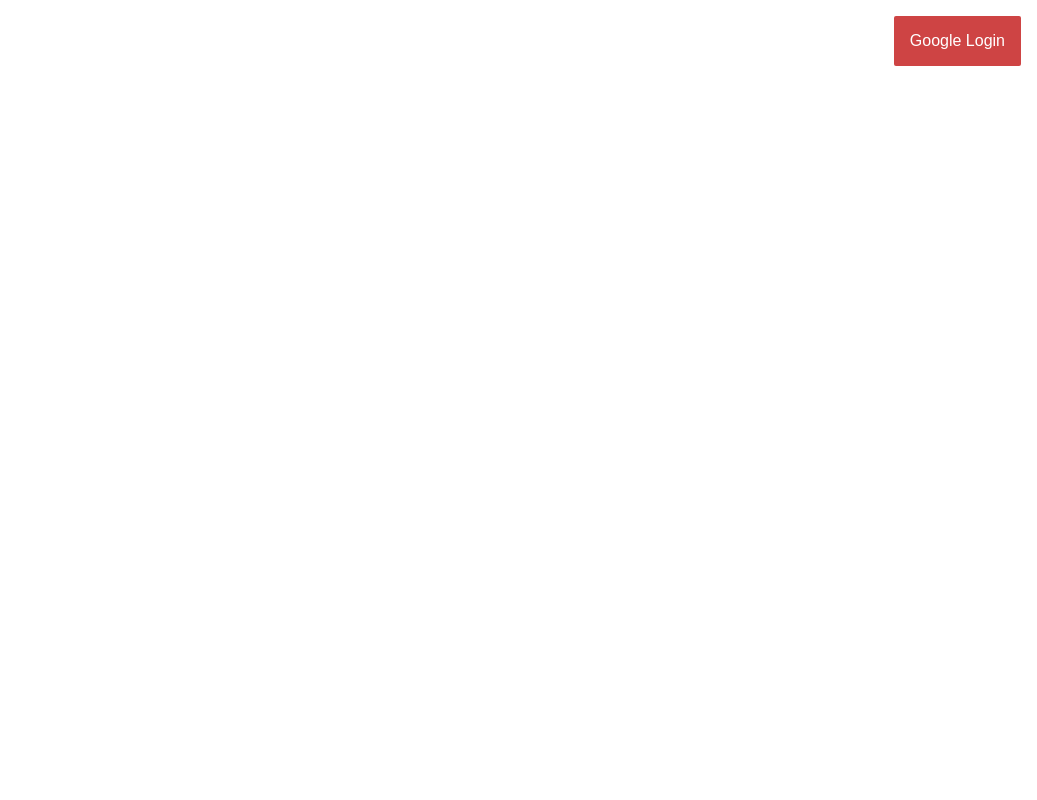
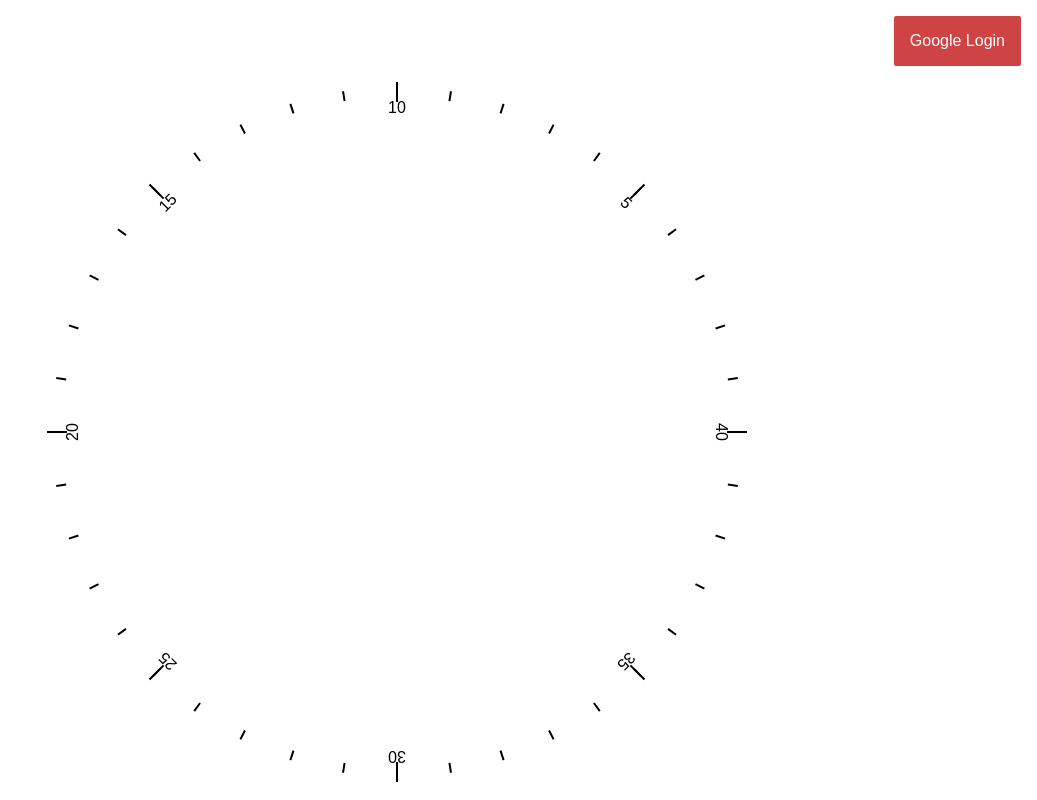
Before and after one commit to gggonzalez03/secret-message-vault, a React (Create React App) app: page / in a window 1280 px wide. Shown: the whole page, without its empty margins (243-1280 px from the left). Built offline with nearby package versions, Linux system fonts and the light colour scheme.

Commit message:
add: Added TurningDial component
As of now, the dial does not turn. However, the component is highly
customizable already. Its size depends on the radius prop that will
be passed in when it is called. Default values are set so that it won't
throw errors when tried to render without props.

```diff
--- a/package.json
+++ b/package.json
@@ -3,6 +3,7 @@
   "version": "0.1.0",
   "private": true,
   "dependencies": {
+    "prop-types": "^15.6.0",
     "react": "^16.2.0",
     "react-dom": "^16.2.0",
     "react-redux": "^5.0.6",
--- a/src/components/LoginPage/LoginPage.js
+++ b/src/components/LoginPage/LoginPage.js
@@ -2,6 +2,7 @@ import React, { Component } from 'react'
 import { connect } from 'react-redux'
 
 import GoogleLoginButton from '../GoogleLoginButton/GoogleLoginButton';
+import TurningDial from '../TurningDial/TurningDial';
 
 class LoginPage extends Component {
     state = {}
@@ -9,9 +10,21 @@ class LoginPage extends Component {
         return (
             <div style={styles.container}>
                 <div style={styles.header}>
-                    <GoogleLoginButton style={styles.loginButton}/>
+                    <GoogleLoginButton style={styles.loginButton} />
                 </div>
-
+                <div style={styles.turningDial}>
+                    <TurningDial
+                        radius={350}
+                        tickHeight={20}
+                        slices={8}
+                        inBetweenSlicesTicksCount={5}
+                        color={'black'}
+                        //knobRotation={((skill.duration / 60) / 60) * 360 * -1} //Get appropriate angle through minute value
+                        rotateOffset={90}
+                        step={5}
+                        tickWidth={2}
+                    />
+                </div>
             </div>
         )
     }
@@ -28,6 +41,10 @@ const styles = {
     },
     loginButton: {
 
+    },
+    turningDial: {
+        display: 'flex',
+        justifyContent: 'center',
     }
 }
 
--- /dev/null
+++ b/src/components/TurningDial/TurningDial.js
@@ -0,0 +1,140 @@
+import React, { Component } from 'react'
+import PropTypes from 'prop-types'
+
+class TurningDial extends Component {
+    state = {}
+
+    constructor() {
+        super()
+    }
+
+    componentWillMount() {
+        this.setState({
+            lockAngle: 0,
+            currentAngle: 0,
+            knobRotation: this.props.knobRotation || 0,
+        })
+    }
+
+    getX = (radius, angle) => {
+        return radius * Math.cos(angle * Math.PI / 180)
+    }
+    getY = (radius, angle) => {
+        return radius * Math.sin(angle * Math.PI / 180)
+    }
+    getCircleSideCoordinates = (radius, slices) => {
+        let sliceAngle = 360 / slices
+        let angleCollection = []
+        for (var multiplier = 1; multiplier <= slices; multiplier++) {
+            angleCollection.push({
+                angle: sliceAngle * multiplier,
+                x: this.getX(radius, sliceAngle * multiplier),
+                y: this.getY(radius, sliceAngle * multiplier),
+            })
+        }
+        return angleCollection
+    }
+    generateTicksPath = (radius, angleCollectionOuter, angleCollectionInner) => {
+        let ticksPath = ``
+        for (var index = 0; index < angleCollectionOuter.length; index++) {
+            ticksPath += `M${radius + angleCollectionOuter[index].x},${radius - angleCollectionOuter[index].y}
+                        L${radius + angleCollectionInner[index].x},${radius - angleCollectionInner[index].y}`
+        }
+        return ticksPath
+    }
+    render() {
+        const { radius, tickHeight, slices, inBetweenSlicesTicksCount, color, step, rotateOffset, tickWidth, style } = this.props
+        const { knobRotation } = this.state
+
+        // Bigger ticks
+        let angleCollectionOuter = this.getCircleSideCoordinates(radius, slices)
+        let angleCollectionInner = this.getCircleSideCoordinates(radius - tickHeight, slices)
+
+        // Smaller ticks
+        let angleCollectionOuterBetween = this.getCircleSideCoordinates(radius - tickHeight / 4, slices * inBetweenSlicesTicksCount)
+        let angleCollectionInnerBetween = this.getCircleSideCoordinates(radius - tickHeight / 2 - tickHeight / 4, slices * inBetweenSlicesTicksCount)
+
+        // Tick labels
+        let tickLabelCoordinateCollection = this.getCircleSideCoordinates(radius - tickHeight, slices)
+
+        // Set the labels
+        tickLabelCoordinateCollection = tickLabelCoordinateCollection.map((tick, index) => {
+            let multiplier = index + 1
+            return {
+                ...tick,
+                label: step * multiplier
+            }
+        })
+
+        let bigTicks = this.generateTicksPath(radius, angleCollectionOuter, angleCollectionInner)
+        let smallTicks = this.generateTicksPath(radius, angleCollectionOuterBetween, angleCollectionInnerBetween)
+        return (
+            <div style={{width: radius * 2, height: radius * 2, ...styles.container, ...style}}>
+                <svg height={radius * 2} width={radius * 2}>
+                    <g>
+                        <path
+                            d={bigTicks}
+                            stroke={color}
+                            strokeWidth={tickWidth}
+                        />
+                        <path
+                            d={smallTicks}
+                            stroke={color}
+                            strokeWidth={tickWidth}
+                        />
+                        {tickLabelCoordinateCollection.map(tick => (
+                            <text
+                                x={radius + tick.x}
+                                y={radius - tick.y}
+                                fill={color}
+                                textAnchor="middle"
+                                alignmentBaseline="hanging"
+                                fontSize={16}
+                                transform={`rotate(${90 - tick.angle} ${radius + tick.x} ${radius - tick.y})`} // The angle of rotation and the origin(x,y)
+                            >
+                                {tick.label}</text>
+                        ))}
+                    </g>
+
+                </svg>
+            </div>
+        )
+    }
+}
+
+const styles = {
+    container: {
+        cursor: 'pointer',
+        borderRadius: '50%',
+    }
+}
+
+
+// Default values for props
+TurningDial.defaultProps = {
+    radius: 100,
+    slices: 12,
+    inBetweenSlicesTicksCount: 5,
+    step: 10,
+    tickHeight: 10,
+    tickWidth: 1,
+    color: 'black',
+    rotateOffset: 0,
+    style: {
+
+    }
+}
+
+TurningDial.propTypes = {
+    radius: PropTypes.number,
+    slices: PropTypes.number,
+    inBetweenSlicesTicksCount: PropTypes.number,
+    step: PropTypes.number,
+    tickHeight: PropTypes.number,
+    tickWidth: PropTypes.number,
+    color: PropTypes.string,
+    rotateOffset: PropTypes.number,
+    style: PropTypes.object,
+}
+
+export default TurningDial
```
